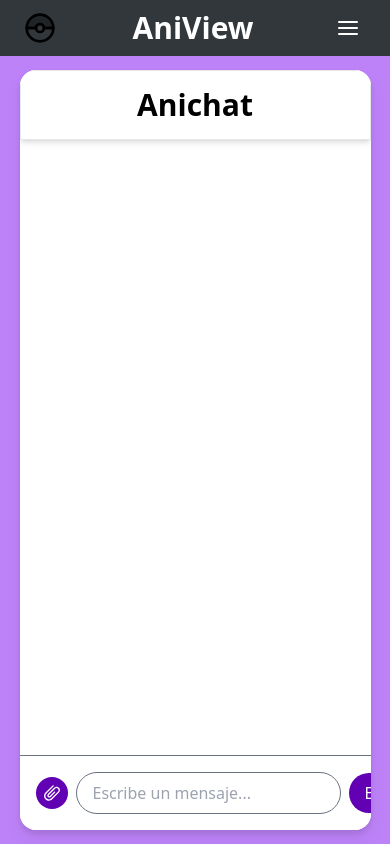
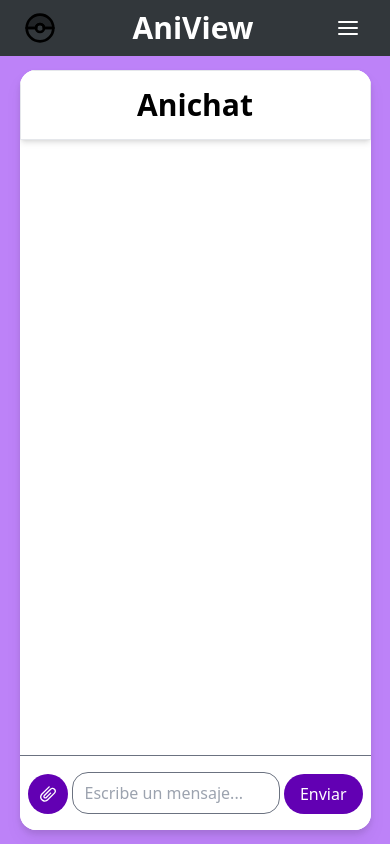
Before and after one commit to GiovanniJMDev/Aniview, a React (Vite) app: page /chat in a window 390 px wide. Built offline with nearby package versions, Linux system fonts and the light colour scheme.

Commit message:
Add responsive

```diff
--- a/package.json
+++ b/package.json
@@ -10,8 +10,9 @@
     "preview": "vite preview"
   },
   "dependencies": {
-    "@dnd-kit/core": "^6.1.0",
+    "@dnd-kit/core": "^6.3.0",
     "@dnd-kit/sortable": "^8.0.0",
+    "@dnd-kit/utilities": "^3.2.2",
     "@headlessui/react": "^2.2.0",
     "@vitejs/plugin-react": "^4.3.3",
     "react": "^18.3.1",
--- a/src/components/Message/Message.jsx
+++ b/src/components/Message/Message.jsx
@@ -5,7 +5,7 @@ const Message = ({ message }) => {
   return message.isUser ? (
     <div className="flex justify-end items-start gap-2 drop-shadow-lg">
       <div className="bg-blue-100 p-3 rounded-lg max-w-[70%]">
-        <p>{message.text}</p>
+        <p className="break-words whitespace-pre-wrap">{message.text}</p>
       </div>
       <div className="w-8 h-8 rounded-full bg-gray-300 overflow-hidden">
         <img src="https://avatarfiles.alphacoders.com/375/thumb-1920-375953.png" alt="User avatar" className="w-full h-full object-cover"/>
@@ -17,7 +17,7 @@ const Message = ({ message }) => {
         <img src={Aniview_AI} alt="AI avatar" className="w-full h-full object-cover"/>
       </div>
       <div className="bg-gray-100 p-3 rounded-lg max-w-[70%]">
-        <p>{message.text}</p>
+        <p className="break-words whitespace-pre-wrap">{message.text}</p>
       </div>
     </div>
   );
--- a/src/components/MessageInput/MessageInput.jsx
+++ b/src/components/MessageInput/MessageInput.jsx
@@ -1,28 +1,81 @@
 import icons from "../../assets/icon/index";
 
-const MessageInput = ({ newMessage, setNewMessage, sendMessage, handleKeyPress }) => {
+const MessageInput = ({
+  newMessage,
+  setNewMessage,
+  sendMessage,
+  handleKeyPress,
+}) => {
+  const handleKeyDown = (e) => {
+    if (e.key === "Enter" && !e.shiftKey) {
+      e.preventDefault();
+      sendMessage();
+      e.target.rows = 1; // Reset rows to 1 after sending
+    }
+  };
+
+  const adjustTextareaHeight = (textarea, content) => {
+    // Create temporary element to measure text width
+    const temp = document.createElement('div');
+    temp.style.cssText = window.getComputedStyle(textarea).cssText;
+    temp.style.height = 'auto';
+    temp.style.position = 'absolute';
+    temp.style.visibility = 'hidden';
+    temp.style.whiteSpace = 'pre-wrap';
+    temp.style.wordBreak = 'break-word';
+    temp.style.width = textarea.clientWidth + 'px';
+    temp.textContent = content;
+    document.body.appendChild(temp);
+
+    // Calculate rows needed
+    const lineHeight = parseInt(window.getComputedStyle(textarea).lineHeight);
+    const rows = Math.ceil(temp.scrollHeight / lineHeight);
+    document.body.removeChild(temp);
+
+    return Math.min(Math.max(rows, 1), 5);
+  };
+
+  const handleTextareaChange = (e) => {
+    const textarea = e.target;
+    textarea.rows = adjustTextareaHeight(textarea, textarea.value);
+    setNewMessage(textarea.value);
+  };
+
+  const handleSendClick = () => {
+    sendMessage();
+    const textarea = document.querySelector('textarea');
+    if (textarea) textarea.rows = 1; // Reset rows to 1 after sending
+  };
+
   return (
-    <div className="w-full p-4 border-t border-gray-500 bg-white">
-      <div className="flex gap-2 items-center ">
-        <button className="h-full aspect-square flex items-center justify-center rounded-full bg-medium-purple hover:bg-dark-purple  transition-all duration-300">
+    <div className="w-full border-t border-gray-500 bg-white h-fit">
+      <div className="flex flex-col box-border py-4 px-2 h-full">
+        <div className="flex justify-between items-end w-full">
+          <button className="h-10 w-10 flex items-center justify-center rounded-full bg-medium-purple hover:bg-dark-purple transition-all duration-300">
             <icons.clipIcon fill="white" className="p-2" />
           </button>
-        <input
-          type="text"
+          <textarea
             value={newMessage}
-          onChange={(e) => setNewMessage(e.target.value)}
-          onKeyPress={handleKeyPress}
+            onChange={handleTextareaChange}
+            onKeyDown={handleKeyDown}
             placeholder="Escribe un mensaje..."
-          className="flex-1 px-4 py-2 border border-gray-500 focus:border-gray-800  rounded-full focus:outline-none transition-all duration-300"
+            className="flex-1 px-3 py-2 mx-1 min-h-[40px] border border-gray-500 focus:border-gray-800 rounded-2xl focus:outline-none transition-all duration-300 resize-none overflow-y-auto break-words"
+            style={{
+              wordBreak: 'break-word',
+              whiteSpace: 'pre-wrap',
+              transition: 'height 3s ease'
+            }}
+            rows={1}
           />
           <button
-          onClick={sendMessage}
+            onClick={handleSendClick}
             className="bg-medium-purple text-white px-4 py-2 rounded-full hover:bg-dark-purple transition-all duration-300"
           >
             Enviar
           </button>
         </div>
       </div>
+    </div>
   );
 };
 
--- a/src/components/calendar/graphCalendar.jsx
+++ b/src/components/calendar/graphCalendar.jsx
@@ -139,11 +139,13 @@ const GraphCalendar = () => {
   };
 
   return (
-    <div className="h-full w-full overflow-x-auto flex flex-col">
+    <div className="h-full w-full flex flex-col box-border">
       <div className="flex justify-between items-center px-4 py-2 sticky top-0 bg-white z-10 shadow-md">
-        <h3 className="text-xl font-bold text-black">My Watching List</h3>
+        <h3 className="text-xl font-bold text-black line-clamp-1">
+          My Watching List
+        </h3>
         <div className="w-fit gap-2 flex items-center justify-center">
-          <label htmlFor="year-select" className="text-xs">
+          <label htmlFor="year-select" className="text-xs hidden sm:block">
             Select Year:
           </label>
           <select
@@ -160,6 +162,7 @@ const GraphCalendar = () => {
           </select>
         </div>
       </div>
+
       <div className="max-w-5xl rounded-lg flex-grow w-full overflow-auto text-sm text-gray-700 flex flex-col justify-center">
         <div className="flex gap-2 px-4 w-fit">
           <div className="grid gap-2 pt-6 text-xs">
--- a/src/components/profile/watchingList.jsx
+++ b/src/components/profile/watchingList.jsx
@@ -56,7 +56,7 @@ const WatchingList = () => {
 
   return (
     <div className="h-full w-full flex flex-col box-border">
-      <div className="flex justify-between items-center px-4 py-2 sticky top-0 bg-white bg-white z-10 shadow-md">
+      <div className="flex justify-between items-center px-4 py-2 sticky top-0 bg-white z-10 shadow-md">
         <h3 className="text-xl font-bold text-black">My Watching List</h3>
         <button className="bg-gray-500 p-1 rounded-full aspect-square">
           <icons.goArrowIcon fill="white" className="m-auto" />
--- a/src/pages/anipon/anipon.jsx
+++ b/src/pages/anipon/anipon.jsx
@@ -9,7 +9,7 @@ const Anipon = () => {
         </h1>
         <div className="flex-grow overflow-auto flex flex-col  items-center w-full">
           <h1 className=" w-full  text-center py-6 ">Eighty Six</h1>
-          <div className="w-full h-2/5 ">
+          <div className="w-[90%] aspect-video max-h-[40dvh] ">
             <img
               className="bg-cover bg-center object-cover h-full aspect-video rounded-lg m-auto"
               src="https://wallpaperchain.com/download/86-eighty-six/86-eighty-six-wallpaper-19.jpg"
--- a/src/pages/myList/myList.jsx
+++ b/src/pages/myList/myList.jsx
@@ -1,4 +1,3 @@
-import React from "react";
 import AnimeListCard from "../../components/cards/AnimeListCard";
 
 const MyList = () => {
--- a/src/pages/profile/profile.jsx
+++ b/src/pages/profile/profile.jsx
@@ -6,22 +6,22 @@ import ProfileForm from "../../components/profile/profileForm";
 const Profile = () => {
   return (
     <div className="bg-light-purple h-full w-full flex items-center justify-center flex-col">
-      <div className=" flex justify-center items-start flex-col w-[95%] max-w-[90dvw] h-full max-h-[90dvh] bg-transparent rounded-2xl drop-shadow-lg overflow-hidden">
-        <div className="  h-full w-full grid grid-cols-1 sm:grid-cols-2 md:grid-cols-3 lg:grid-cols-4 grid-rows-16 sm:grid-rows-12 md:grid-rows-8 lg:grid-rows-4 gap-4 ">
-          <div className="min-h-[10vh] bg-white   w-full rounded-2xl lg:row-span-4 overflow-hidden">
+      <div className="flex justify-start items-center flex-col w-[95%] max-w-[90dvw] h-full max-h-[90dvh] bg-transparent rounded-2xl drop-shadow-lg overflow-auto">
+        <div className="w-full grid grid-cols-1 sm:grid-cols-2 md:grid-cols-3 lg:grid-cols-4 grid-rows-16 sm:grid-rows-12 md:grid-rows-8 lg:grid-rows-4 gap-4 p-4">
+          <div className="aspect-square sm:aspect-auto overflow-hidden bg-white w-full rounded-2xl lg:row-span-4">
             <ProfileForm />
           </div>
-          <div className="min-h-[10vh] bg-white   w-full rounded-2xl lg:row-span-2 overflow-hidden">
+          <div className="aspect-square sm:aspect-auto overflow-hidden bg-white w-full rounded-2xl lg:row-span-2">
             <SocialMedias />
           </div>
           {/*Github Calendar */}
-          <div className="min-h-[10vh] bg-white   w-full rounded-2xl lg:col-span-2 lg:row-span-2 overflow-hidden">
+          <div className="aspect-square sm:aspect-auto overflow-hidden bg-white w-full rounded-2xl lg:col-span-2 lg:row-span-2">
             <GraphCalendar />{" "}
           </div>
-          <div className="min-h-[10vh]  bg-white   w-full rounded-2xl  lg:col-span-2 lg:row-span-2 overflow-hidden">
+          <div className="aspect-square sm:aspect-auto overflow-hidden bg-white w-full rounded-2xl lg:col-span-2 lg:row-span-2">
             <WatchingList />
           </div>{" "}
-          <div className="min-h-[10vh] overflow-hidden bg-white   w-full rounded-2xl  lg:row-span-2 flex flex-col items-center">
+          <div className="aspect-square sm:aspect-auto overflow-hidden bg-white w-full rounded-2xl lg:row-span-2 flex flex-col items-center">
             <BadgesContainer />
           </div>
         </div>{" "}
```
Also changed, not shown: 1 other file (tests, documents, lock files or other folders). Lines whose indentation alone changed are shown as unchanged.
